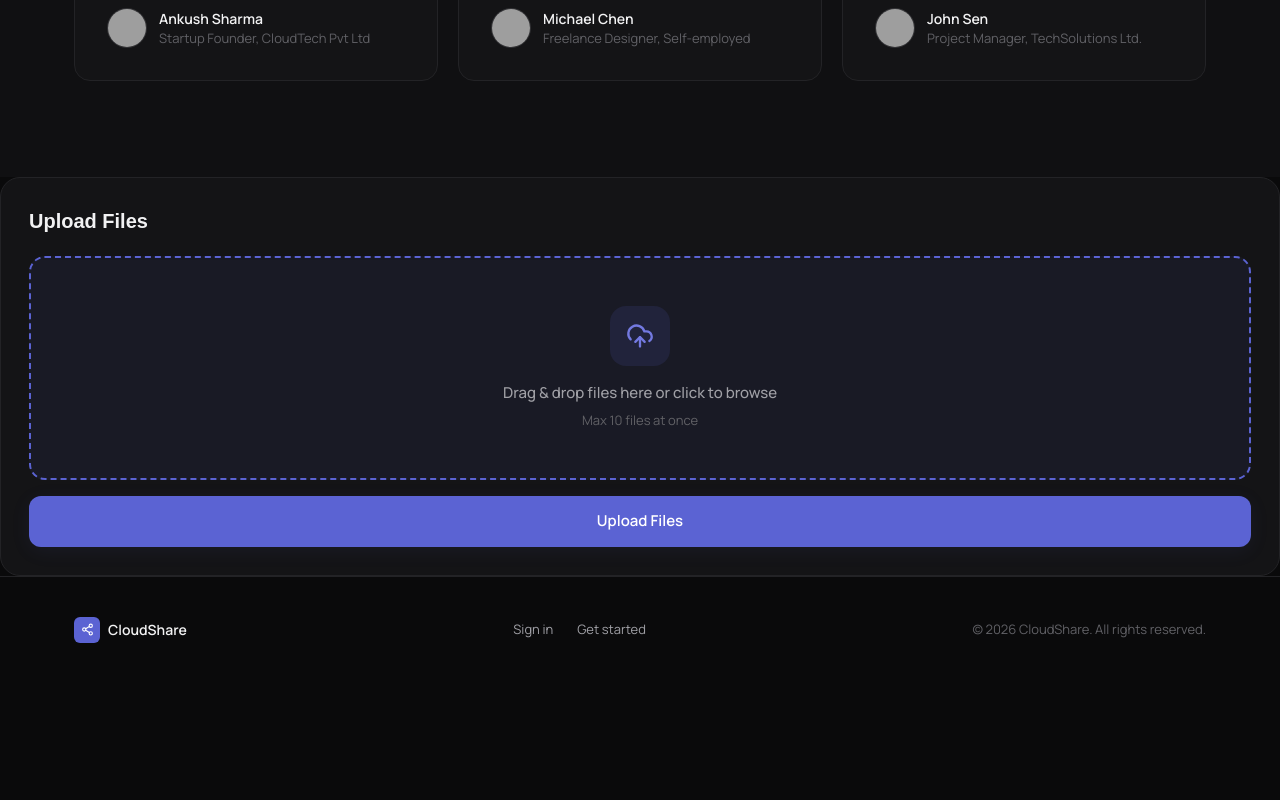
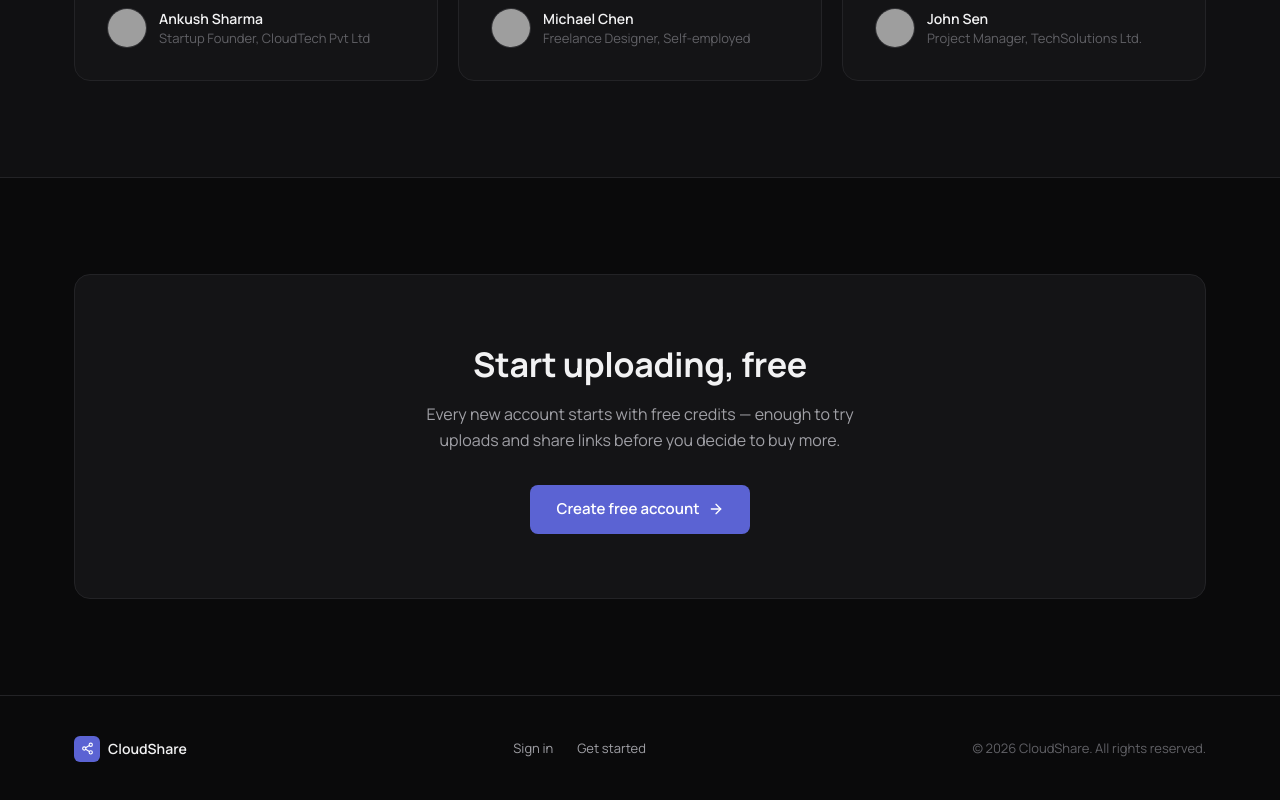
Before and after one commit to ankushsharma00869-sys/CloudShare, a React (Vite) app: page / in a window 1280 px wide. Shown: the part 3401-4201 px from the top of the page. Before the commit the page ends 4084 px from the top, so only its background shows below. Built offline with nearby package versions, Linux system fonts and the light colour scheme; grey boxes are pictures that could not be loaded.

Commit message:
Update CTASection.jsx

```diff
--- a/src/component/landing/CTASection.jsx
+++ b/src/component/landing/CTASection.jsx
@@ -1,54 +1,27 @@
 import React from "react";
-import { useDropzone } from "react-dropzone";
-import { UploadCloud, X, Zap } from "lucide-react";
+import { ArrowRight } from "lucide-react";
 
-const UploadBox = ({ files = [], onFileChange, onUpload, uploading = false, onRemoveFile, remainingCredits, isUploadDisabled, maxFiles = 10, accept = {}, title = "Drag & drop files here or click to browse", onError }) => {
-  const onDrop = (acceptedFiles) => {
-    if (files.length + acceptedFiles.length > maxFiles) { onError?.(`Max ${maxFiles} files at once`); return; }
-    onFileChange({ target: { files: acceptedFiles } });
-  };
-  const { getRootProps, getInputProps, isDragActive } = useDropzone({ onDrop, multiple: true, accept, preventDropOnDocument: true });
+const CTASection = ({ openSignUp }) => (
+  <div style={{ background: 'var(--bg-base)', borderTop: '1px solid var(--border)', padding: 'var(--space-24) 0' }}>
+    <div style={{ maxWidth: '1180px', margin: '0 auto', padding: '0 24px' }}>
+      <div style={{
+        background: 'var(--bg-card)', border: '1px solid var(--border)', borderRadius: 'var(--radius-lg)',
+        padding: 'var(--space-16) var(--space-8)', textAlign: 'center',
+      }}>
+        <h2 style={{ fontSize: 'clamp(26px, 3vw, 34px)', fontWeight: 700, color: 'var(--text-primary)', letterSpacing: '-0.01em', marginBottom: 'var(--space-3)' }}>
+          Start uploading, free
+        </h2>
+        <p style={{ fontSize: '16px', color: 'var(--text-secondary)', maxWidth: '440px', margin: '0 auto var(--space-8)', lineHeight: 1.6 }}>
+          Every new account starts with free credits — enough to try uploads and share links before you decide to buy more.
+        </p>
+        <button onClick={() => openSignUp?.()} style={{ display: 'inline-flex', alignItems: 'center', gap: '8px', background: 'var(--accent)', color: '#fff', border: 'none', borderRadius: 'var(--radius-btn)', padding: '13px 26px', fontSize: '15px', fontWeight: 600, cursor: 'pointer', transition: `background var(--duration) var(--ease)` }}
+          onMouseEnter={e => { e.currentTarget.style.background = 'var(--accent-bright)'; }}
+          onMouseLeave={e => { e.currentTarget.style.background = 'var(--accent)'; }}>
+          Create free account <ArrowRight size={16} />
+        </button>
+      </div>
+    </div>
+  </div>
+);
 
-  return (
-    <div style={{ background: 'var(--bg-card)', border: '1px solid var(--border)', borderRadius: '20px', padding: '28px' }}>
-      <h2 style={{ fontFamily: "'Space Grotesk', sans-serif", fontSize: '20px', fontWeight: 700, color: 'var(--text-primary)', marginBottom: '20px' }}>Upload Files</h2>
-
-      <div {...getRootProps()} style={{ display: 'flex', flexDirection: 'column', alignItems: 'center', justifyContent: 'center', border: `2px dashed ${isDragActive ? 'var(--accent-bright)' : 'var(--accent)'}`, borderRadius: '16px', padding: '48px 24px', cursor: 'pointer', transition: 'all 0.2s', background: isDragActive ? 'var(--accent-dim)' : 'var(--accent-glow)', minHeight: '200px' }}>
-        <input {...getInputProps()} />
-        <div style={{ width: '60px', height: '60px', borderRadius: '16px', background: isDragActive ? 'var(--accent)' : 'var(--accent-dim)', display: 'flex', alignItems: 'center', justifyContent: 'center', marginBottom: '16px', transition: 'all 0.2s' }}>
-          <UploadCloud size={28} color={isDragActive ? '#fff' : 'var(--accent-bright)'} />
-        </div>
-        <p style={{ fontSize: '15px', fontWeight: 500, color: isDragActive ? 'var(--accent-bright)' : 'var(--text-secondary)', textAlign: 'center', marginBottom: '6px' }}>
-          {isDragActive ? "Drop files here..." : title}
-        </p>
-        <p style={{ fontSize: '13px', color: 'var(--text-muted)' }}>Max {maxFiles} files at once</p>
-      </div>
-
-      {files.length > 0 && (
-        <div style={{ marginTop: '16px', display: 'flex', flexDirection: 'column', gap: '8px', maxHeight: '200px', overflowY: 'auto' }}>
-          {files.map((file, index) => (
-            <div key={index} style={{ display: 'flex', justifyContent: 'space-between', alignItems: 'center', background: 'var(--bg-elevated)', border: '1px solid var(--border)', borderRadius: '10px', padding: '10px 14px' }}>
-              <span style={{ fontSize: '13px', color: 'var(--text-secondary)', overflow: 'hidden', textOverflow: 'ellipsis', whiteSpace: 'nowrap', maxWidth: '80%' }}>{file.name}</span>
-              <button onClick={() => onRemoveFile(index)} style={{ background: 'none', border: 'none', cursor: 'pointer', color: 'var(--text-muted)', display: 'flex', padding: '2px', transition: 'color 0.2s' }} onMouseEnter={e => e.currentTarget.style.color = 'var(--red)'} onMouseLeave={e => e.currentTarget.style.color = 'var(--text-muted)'}>
-                <X size={16} />
-              </button>
-            </div>
-          ))}
-        </div>
-      )}
-
-      {remainingCredits !== undefined && (
-        <div style={{ marginTop: '16px', display: 'flex', alignItems: 'center', gap: '8px', background: 'var(--accent-dim)', border: '1px solid var(--accent)', borderRadius: '10px', padding: '10px 14px' }}>
-          <Zap size={15} color='var(--accent-bright)' />
-          <span style={{ fontSize: '14px', color: 'var(--text-secondary)' }}>Credits remaining: <strong style={{ color: 'var(--accent-bright)' }}>{remainingCredits}</strong></span>
-        </div>
-      )}
-
-      <button onClick={onUpload} disabled={isUploadDisabled}
-        style={{ marginTop: '16px', width: '100%', padding: '14px', borderRadius: '12px', border: 'none', fontSize: '15px', fontWeight: 600, cursor: isUploadDisabled ? 'not-allowed' : 'pointer', transition: 'all 0.2s', background: isUploadDisabled ? 'var(--bg-elevated)' : 'var(--accent)', color: isUploadDisabled ? 'var(--text-muted)' : '#fff', boxShadow: isUploadDisabled ? 'none' : '0 4px 20px var(--accent-glow)' }}>
-        {uploading ? "Uploading..." : "Upload Files"}
-      </button>
-    </div>
-  );
-};
-export default UploadBox;
+export default CTASection;
```
